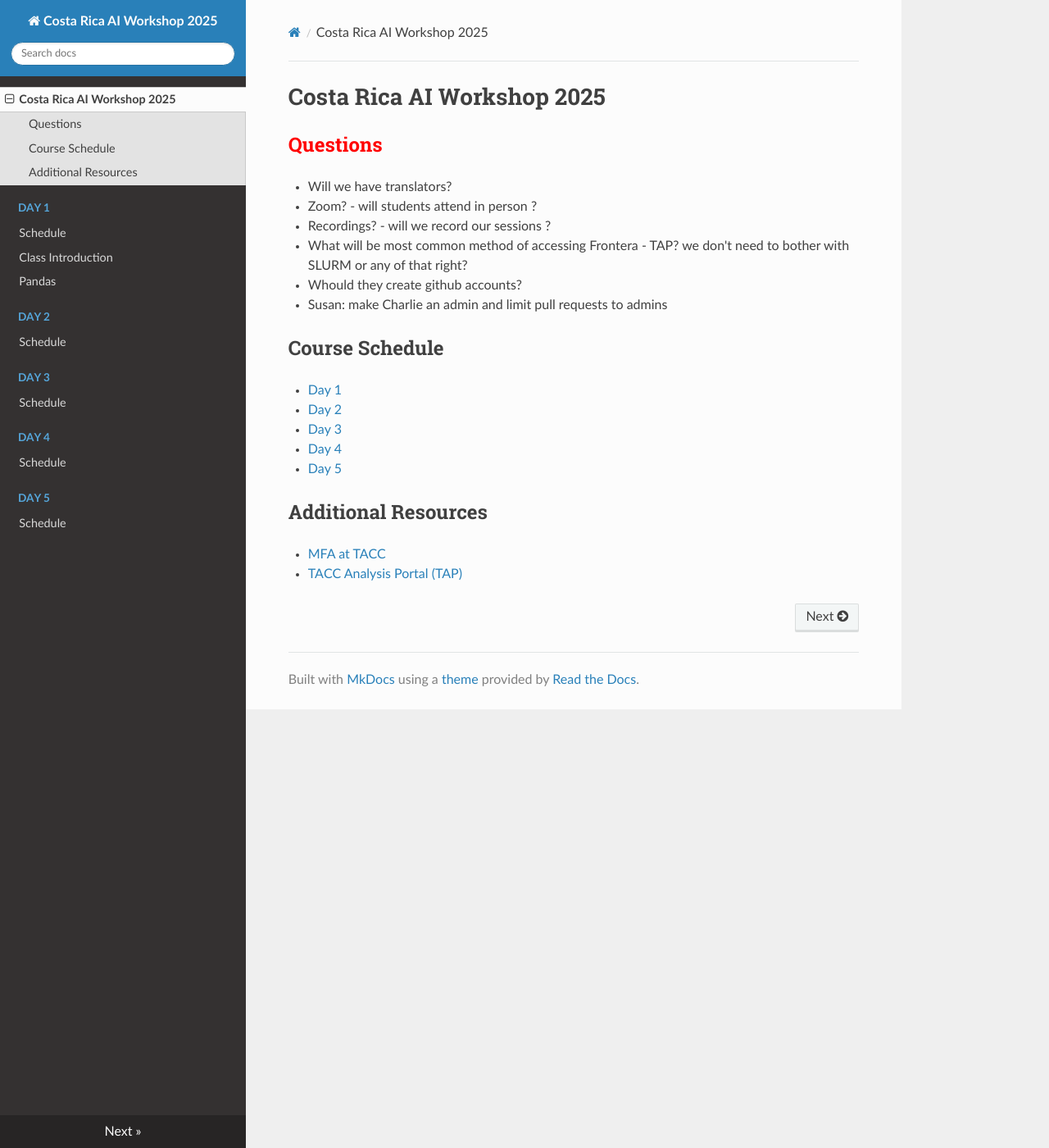
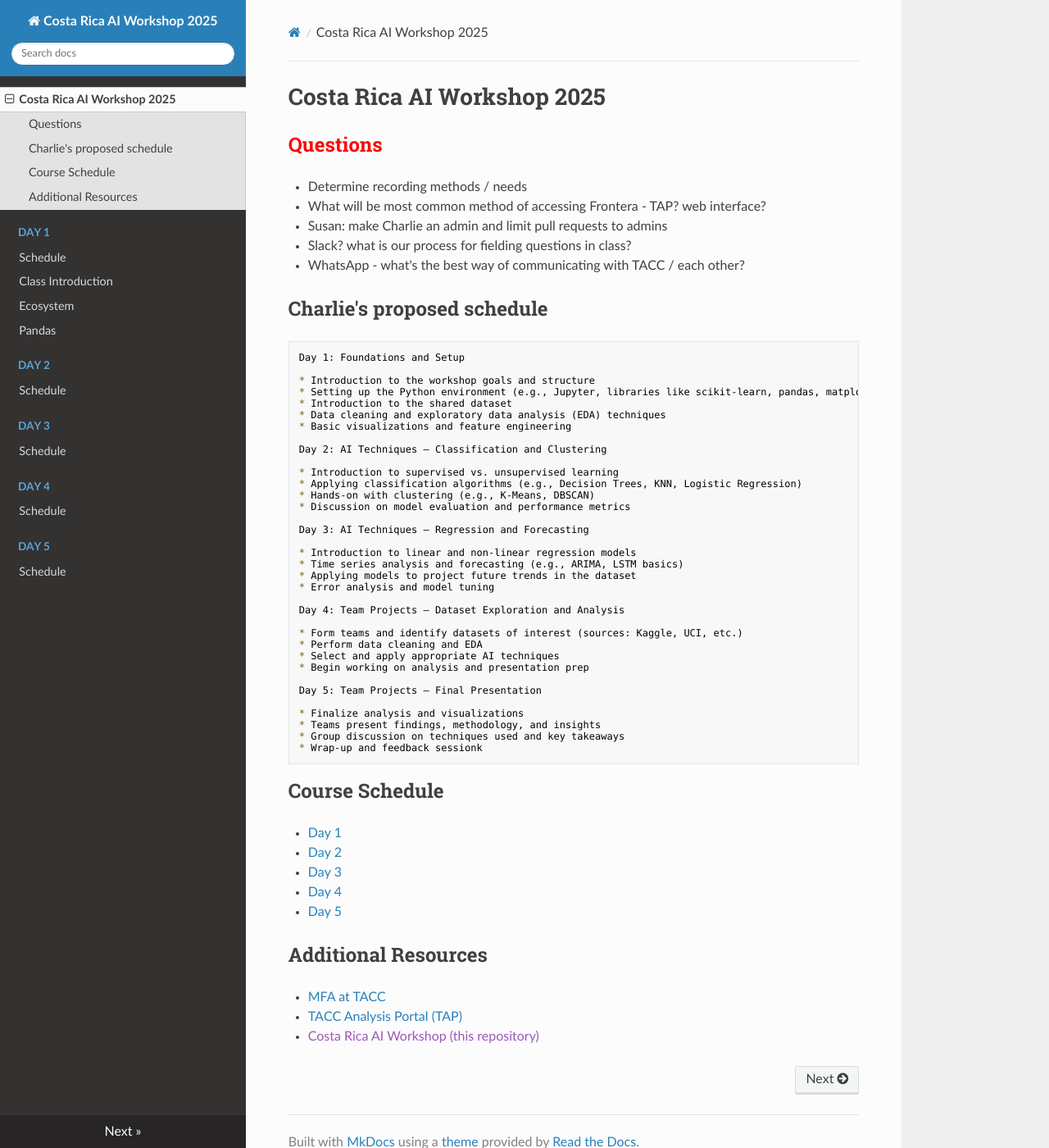
Before and after one commit to susanunit/CostaRicaAI, an MkDocs documentation site: the page built from docs/index.md, in a window 1280 px wide and 1400 px high. Shown: the whole window at 82% size. Built offline with MkDocs 1.6.1, drawn with Linux system fonts in a browser that asks for light colours; nearby versions of some CDN libraries.

Commit message:
Filling out first day

````diff
--- a/docs/index.md
+++ b/docs/index.md
@@ -2,25 +2,64 @@
 
 ## <font color="red">Questions</font>
 
-* Will we have translators?
-* Zoom? - will students attend in person ?
-* Recordings? - will we record our sessions ?
-* What will be most common method of accessing Frontera - TAP?  we don't need to bother with SLURM or any of that right?
-* Whould they create github accounts?
+* Determine recording methods / needs
+* What will be most common method of accessing Frontera - TAP?  web interface?
 * Susan: make Charlie an admin and limit pull requests to admins
+* Slack?  what is our process for fielding questions in class?
+* WhatsApp - what's the best way of communicating with TACC / each other?
 
 
+## Charlie's proposed schedule
+
+```
+Day 1: Foundations and Setup
+
+* Introduction to the workshop goals and structure
+* Setting up the Python environment (e.g., Jupyter, libraries like scikit-learn, pandas, matplotlib)
+* Introduction to the shared dataset
+* Data cleaning and exploratory data analysis (EDA) techniques
+* Basic visualizations and feature engineering
+
+Day 2: AI Techniques – Classification and Clustering
+
+* Introduction to supervised vs. unsupervised learning
+* Applying classification algorithms (e.g., Decision Trees, KNN, Logistic Regression)
+* Hands-on with clustering (e.g., K-Means, DBSCAN)
+* Discussion on model evaluation and performance metrics
+
+Day 3: AI Techniques – Regression and Forecasting
+
+* Introduction to linear and non-linear regression models
+* Time series analysis and forecasting (e.g., ARIMA, LSTM basics)
+* Applying models to project future trends in the dataset
+* Error analysis and model tuning
+
+Day 4: Team Projects – Dataset Exploration and Analysis
+
+* Form teams and identify datasets of interest (sources: Kaggle, UCI, etc.)
+* Perform data cleaning and EDA
+* Select and apply appropriate AI techniques
+* Begin working on analysis and presentation prep
+
+Day 5: Team Projects – Final Presentation
+
+* Finalize analysis and visualizations
+* Teams present findings, methodology, and insights
+* Group discussion on techniques used and key takeaways
+* Wrap-up and feedback sessionk
+```
 
 ## Course Schedule
 
-* [Day 1](1day/schedule)
-* [Day 2](2day/schedule)
-* [Day 3](3day/schedule)
-* [Day 4](4day/schedule)
-* [Day 5](5day/schedule)
+* [Day 1](1day/schedule.md)
+* [Day 2](2day/schedule.md)
+* [Day 3](3day/schedule.md)
+* [Day 4](4day/schedule.md)
+* [Day 5](5day/schedule.md)
 
 
 ## Additional Resources
 
 * [MFA at TACC](https://docs.tacc.utexas.edu/basics/mfa/)
 * [TACC Analysis Portal (TAP)](https://tap.tacc.utexas.edu/)
+* [Costa Rica AI Workshop (this repository)]()
--- a/mkdocs.yml
+++ b/mkdocs.yml
@@ -25,6 +25,7 @@
   - Day 1:
     - Schedule: 1day/schedule.md
     - Class Introduction: 1day/intro.md
+    - Ecosystem: 1day/ecosystem.md
     - Pandas: 1day/pandas/pandas.md
   - Day 2:
     - 2day/schedule.md
````
Also changed, not shown: docs/1day/ecosystem.md (added, +6 -0 lines), docs/1day/intro.md (+29 -4 lines), docs/1day/pandas/pandas.md (+1 -1 lines), docs/1day/schedule.md (+33 -21 lines).
